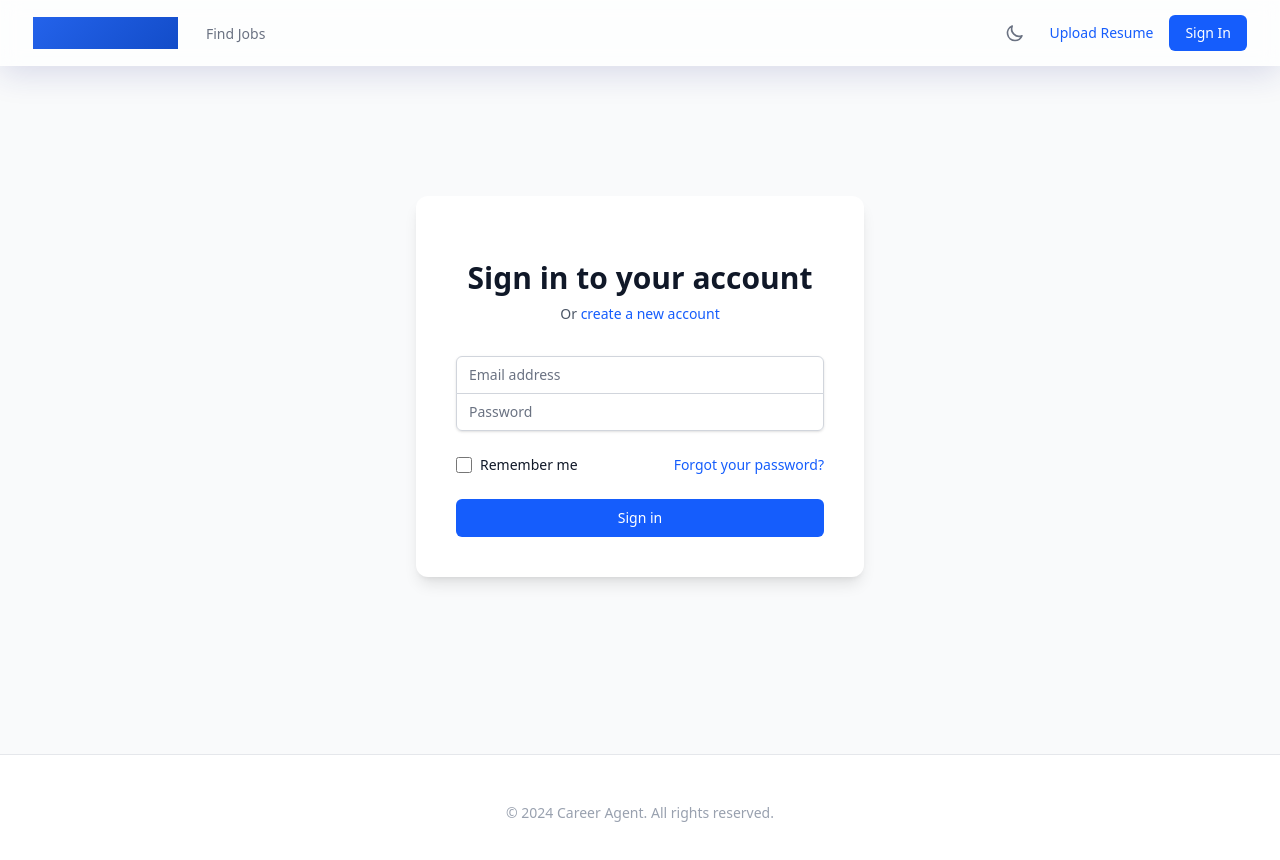
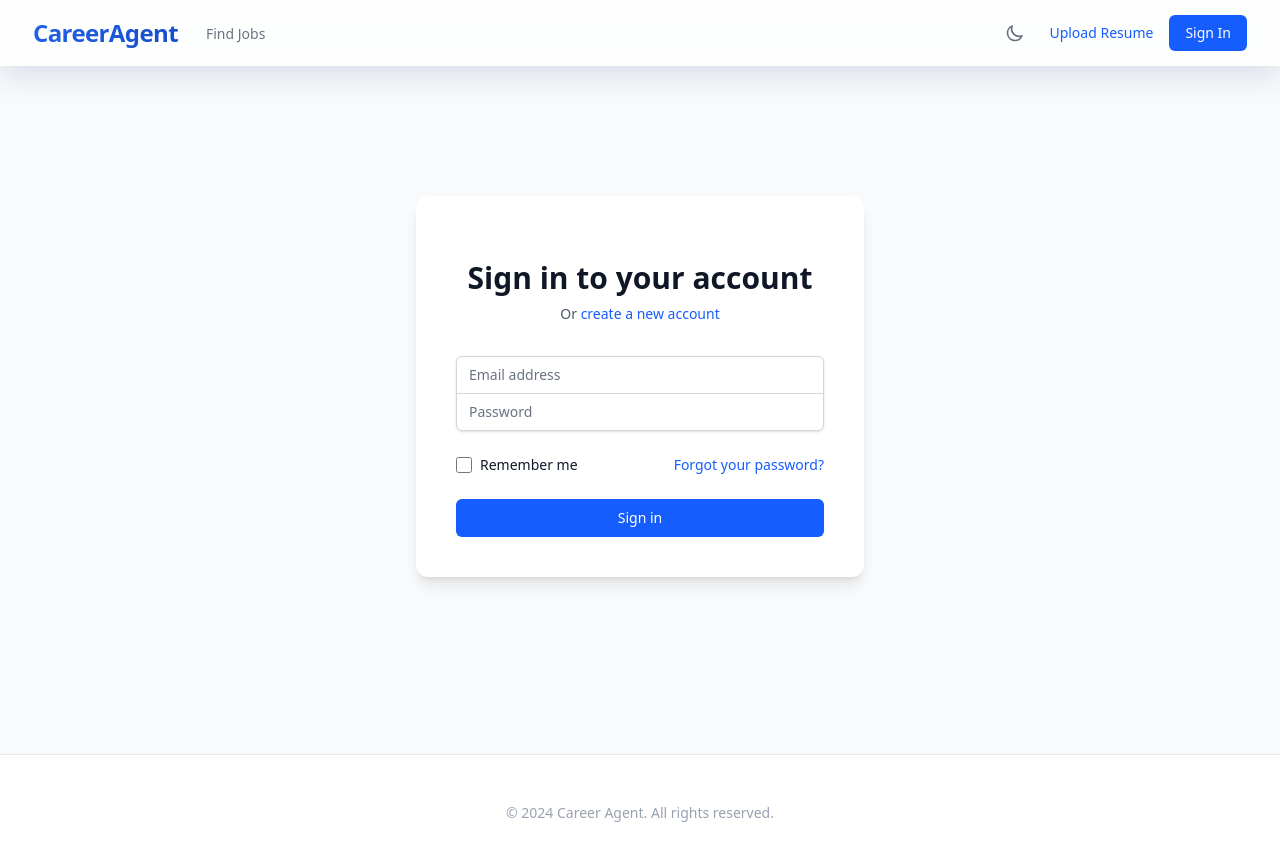
Before and after one commit to vaishnavak2001/career_agent, a React (Vite) app in the folder frontend/: page /login in a window 1280 px wide. Shown: the top 860 px of the page. Built offline with nearby package versions, Linux system fonts and the light colour scheme; no server answers.

Commit message:
Fix logo gradient and improve empty state UI

```diff
--- a/frontend/src/components/Layout.jsx
+++ b/frontend/src/components/Layout.jsx
@@ -32,7 +32,11 @@ const Layout = ({ children }) => {
                         <div className="flex">
                             <div className="flex-shrink-0 flex items-center">
                                 {/* Logo with gradient */}
-                                <Link to="/" className="text-2xl font-bold gradient-primary bg-clip-text text-transparent tracking-tight hover-scale">
+                                <Link
+                                    to="/"
+                                    className="text-2xl font-bold gradient-primary text-transparent tracking-tight hover-scale"
+                                    style={{ WebkitBackgroundClip: 'text', backgroundClip: 'text' }}
+                                >
                                     CareerAgent
                                 </Link>
                             </div>
--- a/frontend/src/pages/JobListing.jsx
+++ b/frontend/src/pages/JobListing.jsx
@@ -156,13 +156,21 @@ const JobListing = () => {
                             </div>
                         ) : sortedJobs.length === 0 ? (
                             <div className="bg-white border border-gray-200 rounded-lg p-12 text-center">
-                                <p className="text-gray-500 mb-4">No jobs found matching your criteria.</p>
+                                <svg className="mx-auto h-12 w-12 text-gray-400" fill="none" viewBox="0 0 24 24" stroke="currentColor">
+                                    <path strokeLinecap="round" strokeLinejoin="round" strokeWidth={2} d="M21 21l-6-6m2-5a7 7 0 11-14 0 7 7 0 0114 0z" />
+                                </svg>
+                                <h3 className="mt-2 text-sm font-medium text-gray-900">No jobs found</h3>
+                                <p className="mt-1 text-sm text-gray-500">
+                                    Try adjusting your search or filters to find what you're looking for.
+                                </p>
+                                <div className="mt-6">
                                     <button
                                         onClick={() => setFilters({ keyword: '', location: '', remote: false, fullTime: false, minMatchScore: 70 })}
                                         className="text-blue-600 hover:underline"
                                     >
                                         Clear filters
                                     </button>
+                                </div>
                             </div>
                         ) : (
                             <div className="space-y-3">
```
Lines whose indentation alone changed are shown as unchanged.
